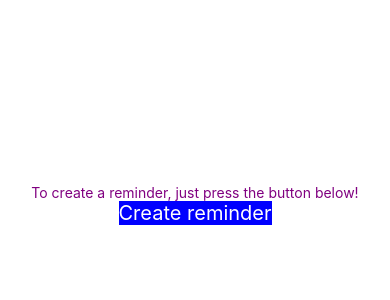
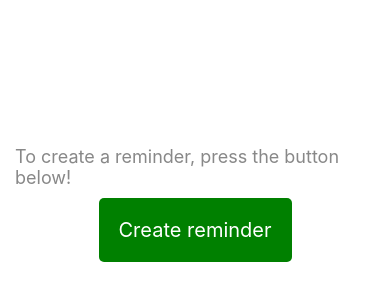
Before and after one commit to Nur-betul/medapp, a React Native app: screen / in a window 390 px wide. Shown: the part 218-518 px from the top of the page. Built offline with nearby package versions, Linux system fonts and the light colour scheme.

Commit message:
dry styling

```diff
--- a/App.js
+++ b/App.js
@@ -1,19 +1,15 @@
-// import { StatusBar } from 'expo-status-bar';
 import React from 'react';
 import { StyleSheet, Text, TouchableOpacity, View } from 'react-native';
 
 export default function App() {
   return (
     <View style={styles.container}>
-      <Text style={{color: 'purple', fontsize: 18}}>
-        To create a reminder, just press the button below!
+      <Text style={styles.instructions}>
+        To create a reminder, press the button below!
       </Text>
-      {/* <StatusBar style="auto" /> */}
-
       <TouchableOpacity
-        onPress={() => alert('Hello world!')}
-        style={{backgroundColor: 'blue' }}>
-          <Text style={{ fontSize: 20, color: '#fff'}}>Create reminder</Text>
+        onPress={() => alert('Reminder created')} style={styles.button}>
+          <Text style={styles.buttonText}>Create reminder</Text>
       </TouchableOpacity>
     </View>
   );
@@ -26,4 +22,19 @@ const styles = StyleSheet.create({
     alignItems: 'center',
     justifyContent: 'center',
   },
+  instructions: {
+    color: '#888',
+    fontSize: 18,
+    marginHorizontal: 15,
+    marginBottom: 10,
+  },
+  button: {
+    backgroundColor: "green",
+    padding: 20,
+    borderRadius: 5,
+  },
+  buttonText: {
+    fontSize: 20,
+    color: '#fff',
+  },
 });
```
